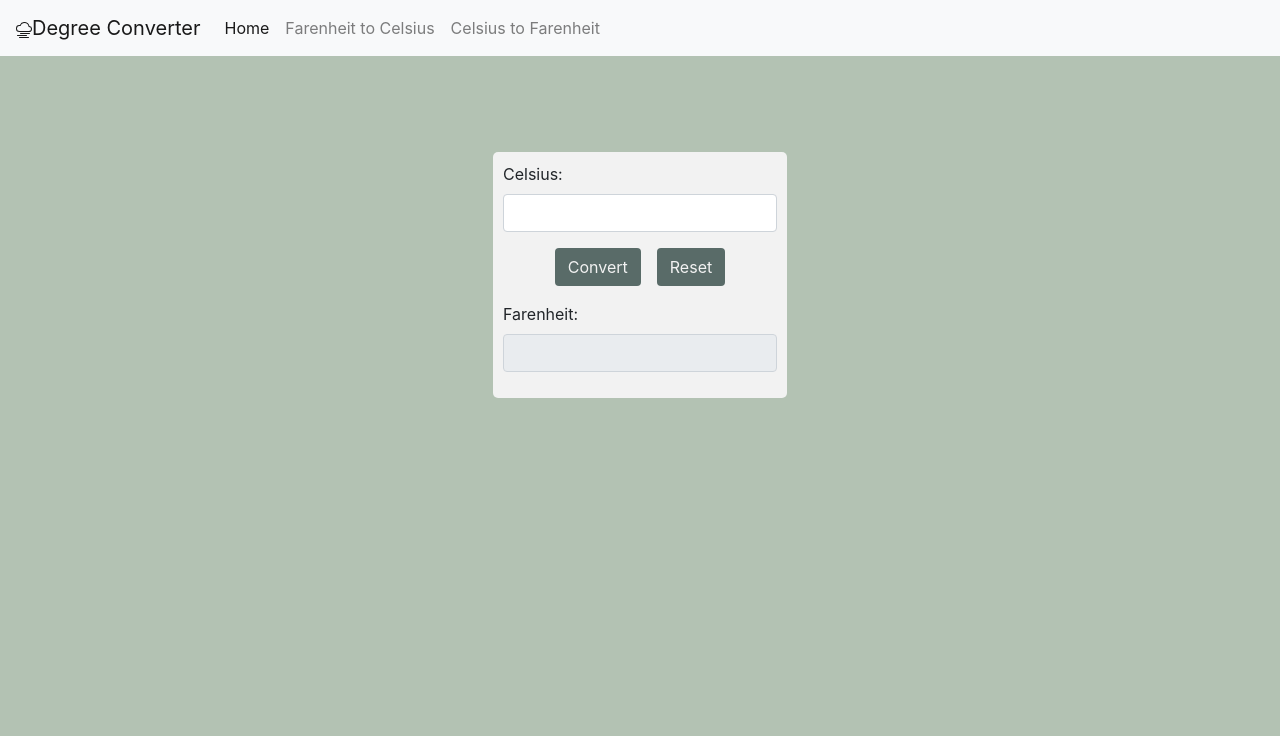
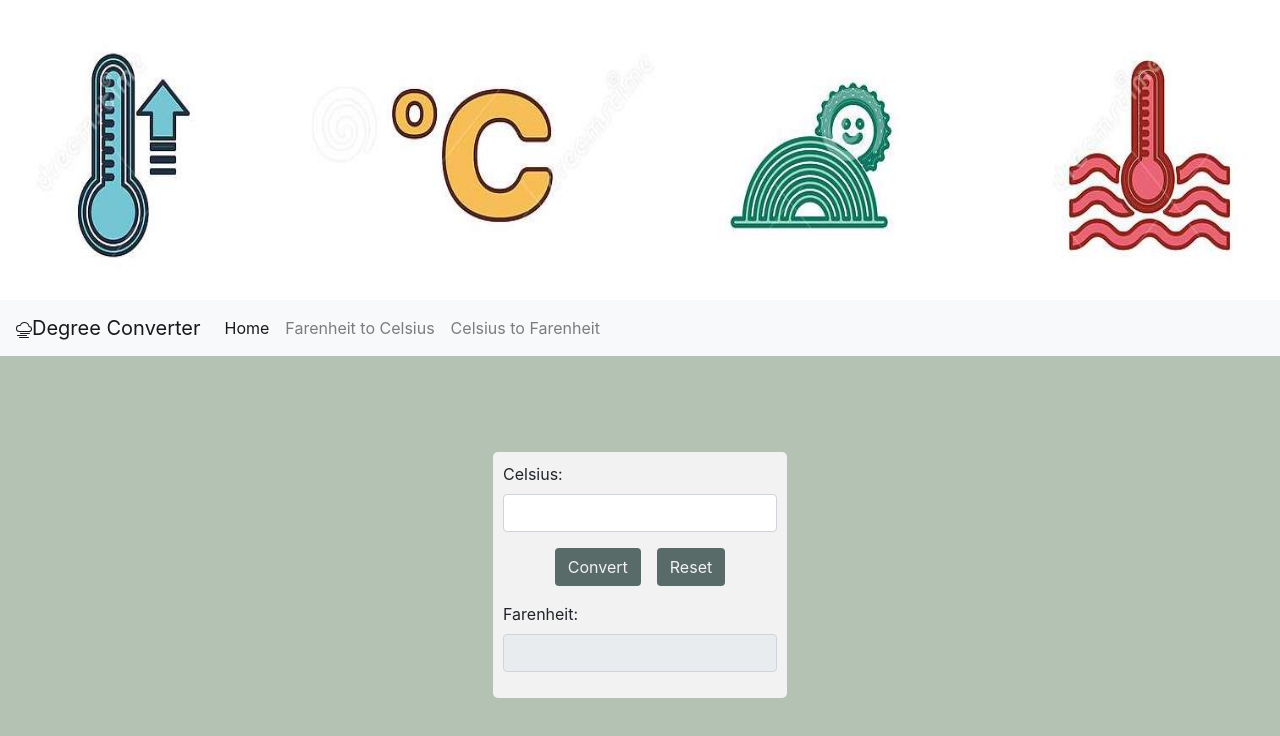
Before and after one commit to tatyana16/Temperature-Converters-Website, a plain HTML site: page celsius_fahrenheit.html in a window 1280 px wide. Drawn offline with nearby package versions, Linux system fonts and the light colour scheme.

Commit message:
Added banner to page2 and page3

```diff
--- a/celsius_fahrenheit.html
+++ b/celsius_fahrenheit.html
@@ -14,6 +14,14 @@
 </head>
 
 <body id="page3" class="bg-teal">
+
+    <!--BANNER-->
+    <header class="pb-5">
+        <div class="w3-content">
+            <img class="mySlides" src="assets/images/c-f-banner.jpeg" alt="custom_html_banner1" style="width:100%"
+                height="300">
+        </div>
+        <!--BANNER-->
 
         <!--NAV BAR-->
         <header class="pb-5">
```
Also changed, not shown: fahrenheit_celsius.html (+8 -0 lines), index.html (+1 -1 lines), assets/images/c-f-banner.jpeg (added), assets/images/celsius.jpeg (added), assets/images/farenheit.jpeg (added), 1 other file. Lines whose indentation alone changed are shown as unchanged.
